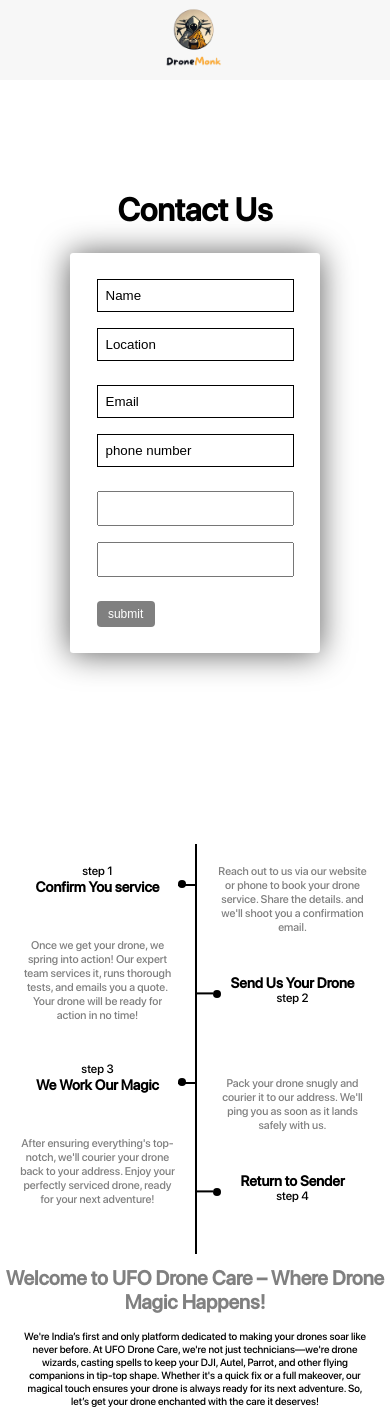
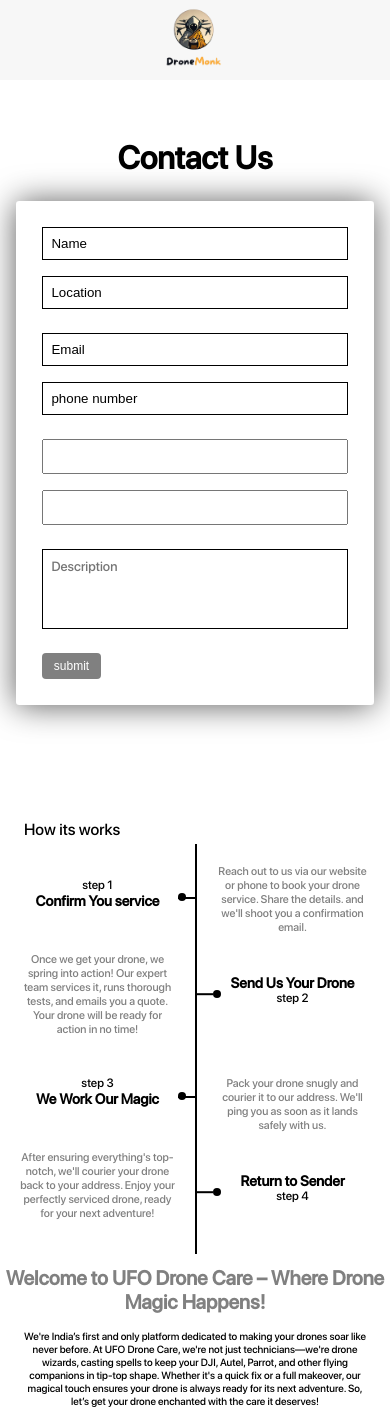
Before and after one commit to harishfuego33/Drone-monk, a React (Vite) app: page /contact in a window 390 px wide. Built offline with nearby package versions, Linux system fonts and the light colour scheme; no server answers.

Commit message:
bug fixed

```diff
--- a/src/index.css
+++ b/src/index.css
@@ -179,6 +179,7 @@ main {
   padding-inline: 2rem;
   width: 90%;
   height: 4rem;
+  border-radius: 1rem;
 }
 .landing__section-inputs {
   display: flex;
@@ -214,8 +215,8 @@ main {
 .drone-list {
   list-style: none;
   position: absolute;
-  top: 3.6rem;
-  bottom: -11rem;
+  top: 3rem;
+  /* bottom: 8rem; */
 }
 .dropdown {
   display: none;
@@ -231,22 +232,25 @@ ul {
   width: 10rem;
   margin-left: -2rem;
   user-select: none;
+  margin-block: 2rem;
 }
 .menu-title {
   color: gray;
   cursor: pointer;
   background-color: white;
   padding: 0.5rem 1rem;
+  margin-block: 0.1rem;
   font-size: 1.4rem;
   width: 100%;
   text-align: center;
   border: none;
+  border: 2px solid transparent;
 }
 .menu-title:hover {
   color: white;
   background-color: gray;
+  border: 2px solid black;
 }
-/* CSS for the dropdown menu */
 .dropdown {
   position: absolute;
   top: 0;
@@ -278,6 +282,7 @@ ul {
   background-color: gray;
   color: white;
   border: none;
+  border-radius: 10px;
 }
 .get-started:hover {
   background-color: white;
@@ -288,6 +293,13 @@ ul {
   display: flex;
   gap: 1rem;
   height: 4rem;
+}
+.contact__textarea {
+  resize: none;
+  padding: 1rem;
+  height: 10rem;
+  font-family: "SF Pro Display Medium", sans-serif;
+  border: 1px solid black;
 }
 
 .service__list {
@@ -419,7 +431,7 @@ ul {
   border: 1px solid red;
 }
 .not-fillable {
-  cursor: pointer;
+  cursor: not-allowed;
   color: gray;
 }
 .not-fillable:focus {
@@ -470,14 +482,18 @@ input::-webkit-inner-spin-button {
 .service__process {
   display: flex;
   position: relative;
+  flex-direction: column;
+  align-items: center;
+  justify-content: center;
   height: 30rem;
-  flex-direction: column;
 }
 .service__process-top,
 .service__process-btm {
   height: 50%;
   width: 100%;
   display: flex;
+  max-width: 128rem;
+  justify-content: center;
   /* flex-direction: row; */
 }
 .service__item-top,
@@ -498,6 +514,16 @@ input::-webkit-inner-spin-button {
   width: 100%;
   height: 2px;
   background-color: black;
+  max-width: 128rem;
+}
+.service__process::before {
+  content: "How its works ";
+  position: absolute;
+  top: -3rem;
+  left: 3rem;
+  /* transform: translate(-50rem, -4rem); */
+
+  font-size: 2rem;
 }
 .service__para {
   color: gray;
@@ -562,7 +588,7 @@ input::-webkit-inner-spin-button {
   width: 2px;
   height: 200%;
   background-color: black;
-  transform: translate(0.4rem, 5rem);
+  transform: translate(0.4rem, 4.9rem);
   z-index: 2;
 }
 .service__step:after {
@@ -647,7 +673,7 @@ input::-webkit-inner-spin-button {
 
 @media (max-width: 1024px) {
   .landing__section {
-    flex-direction: column-reverse;
+    flex-direction: column;
     justify-content: center;
   }
   .landing__section-title {
@@ -717,7 +743,7 @@ input::-webkit-inner-spin-button {
     background-color: black;
     height: 2px;
     width: 50%;
-    transform: translate(-10rem, 0.3rem);
+    transform: translate(-10rem, 0.4rem);
     z-index: 2;
   }
   .service__step::after {
@@ -810,14 +836,12 @@ input::-webkit-inner-spin-button {
   .service__brand-comps {
     height: calc(100% / 4);
   }
-  .contact__from-names {
-    flex-direction: column;
-  }
+
   .contact__article-p {
     width: 90%;
   }
   .contact__from {
-    width: auto;
+    width: 100%;
     min-width: 30rem;
   }
   .contact__from-inputs {
@@ -856,6 +880,9 @@ input::-webkit-inner-spin-button {
   .menus {
     margin-left: initial;
   }
+  .contact__from-names {
+    flex-direction: column;
+  }
 }
 @media (max-width: 300px) {
   html {
--- a/src/pages/Contact.jsx
+++ b/src/pages/Contact.jsx
@@ -13,6 +13,7 @@ const Contact = () => {
   const [email, setEmail] = useState("");
   const [number, setNumber] = useState("");
   const [result, setResult] = useState(0);
+  const [description, setDescription] = useState("");
   const [disable, setDisable] = useState(false);
   const ACCESS_KEY = import.meta.env.VITE_REACT_APP_API_KEY;
   const handleSubmit = async (e) => {
@@ -25,6 +26,7 @@ const Contact = () => {
     formData.append("number", number);
     formData.append("drone", drone);
     formData.append("service", service);
+    formData.append("description", description);
     formData.append("access_key", ACCESS_KEY);
     try {
       const response = await axios.post(
@@ -110,6 +112,12 @@ const Contact = () => {
                   This is filled by you
                 </label>
               </div>
+              <textarea
+                placeholder="Description"
+                className="contact__textarea"
+                value={description}
+                onChange={(e) => setDescription(e.target.value)}
+              ></textarea>
               <button
                 type="submit"
                 className={`submit-btn ${disable ? "disable" : ""}`}
--- a/src/sections/landing.jsx
+++ b/src/sections/landing.jsx
@@ -212,6 +212,7 @@ const Landing = () => {
   const [inputTwo, setInputTwo] = useState("");
   const [activeMenu1, setActiveMenu1] = useState(0);
   const [activeMenu2, setActiveMenu2] = useState(0);
+  let enable = 0;
   let depthLevel = 1;
 
   const navigate = useNavigate();
@@ -225,6 +226,9 @@ const Landing = () => {
       });
     }
   };
+  if (inputOne !== "" && inputTwo !== "") {
+    enable = 1;
+  }
   return (
     <section className={`landing__section`}>
       <div className="landing__section-title">
@@ -256,7 +260,11 @@ const Landing = () => {
                 onMouseEnter={() => setActiveMenu1(1)}
                 onMouseLeave={() => setActiveMenu1(0)}
               >
-                <ul className="menus">
+                <ul
+                  className="menus"
+                  onMouseEnter={() => setActiveMenu1(1)}
+                  onMouseLeave={() => setActiveMenu1(0)}
+                >
                   {activeMenu1
                     ? droneList.map((item, index) => (
                         <MenuItems
@@ -264,6 +272,8 @@ const Landing = () => {
                           key={index}
                           depthLevel={depthLevel}
                           setInputOne={setInputOne}
+                          setActiveMenu1={setActiveMenu1}
+                          setActiveMenu2={setActiveMenu2}
                         />
                       ))
                     : null}
@@ -287,7 +297,11 @@ const Landing = () => {
                 onMouseEnter={() => setActiveMenu2(1)}
                 onMouseLeave={() => setActiveMenu2(0)}
               >
-                <ul className="menus">
+                <ul
+                  className="menus"
+                  onMouseEnter={() => setActiveMenu2(1)}
+                  onMouseLeave={() => setActiveMenu2(0)}
+                >
                   {activeMenu2
                     ? maintainList.map((item, index) => (
                         <MenuItems
@@ -302,9 +316,11 @@ const Landing = () => {
               </div>
             </div>
           </div>
-          <button onClick={redirect} className="get-started">
-            Get Started
-          </button>
+          {enable === 1 && (
+            <button onClick={redirect} className="get-started">
+              Get Started
+            </button>
+          )}
         </div>
       </div>
       <div className="landing__section-image">
```
Also changed, not shown: src/components/MenuItems.jsx (+7 -1 lines).
